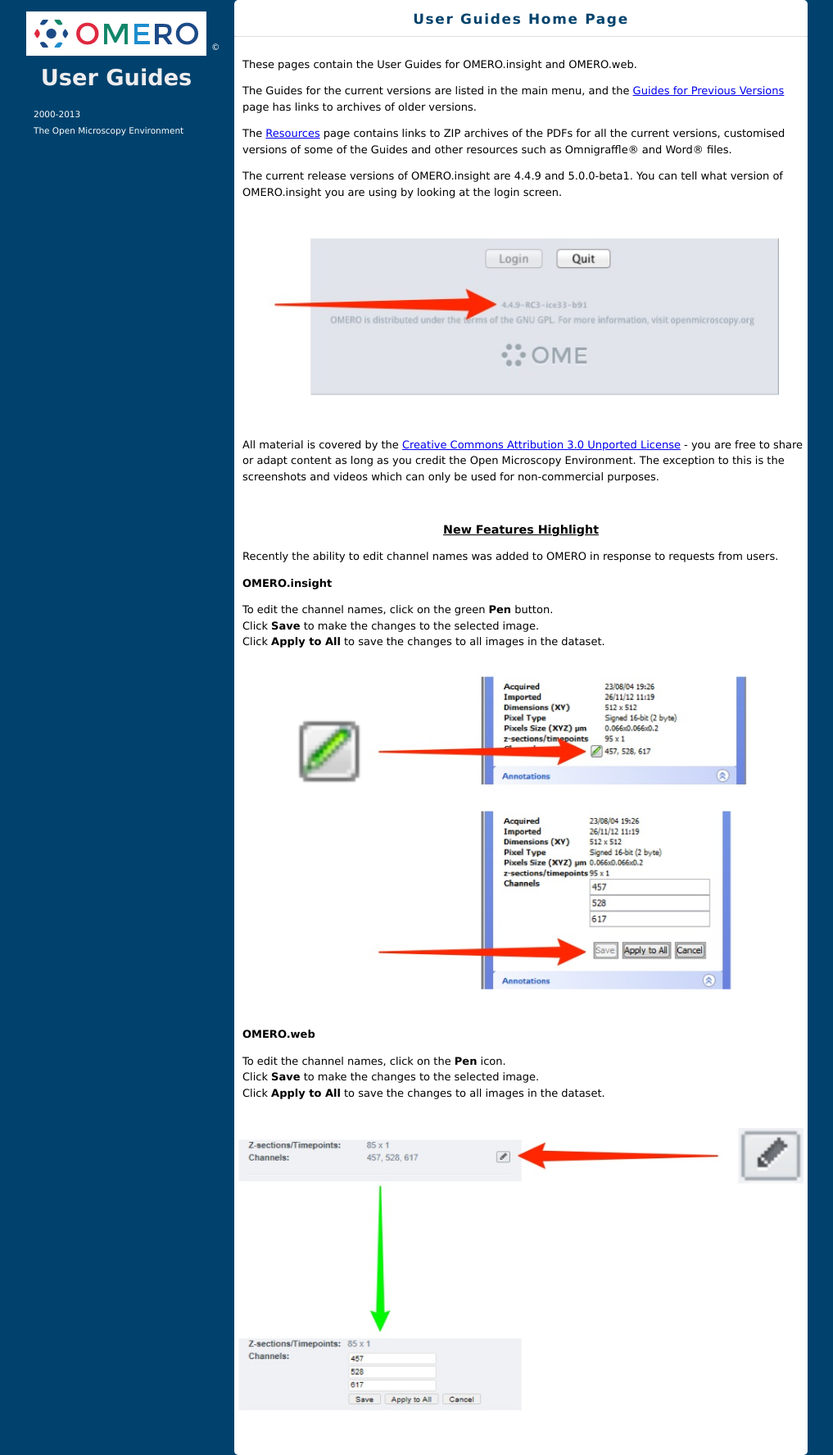
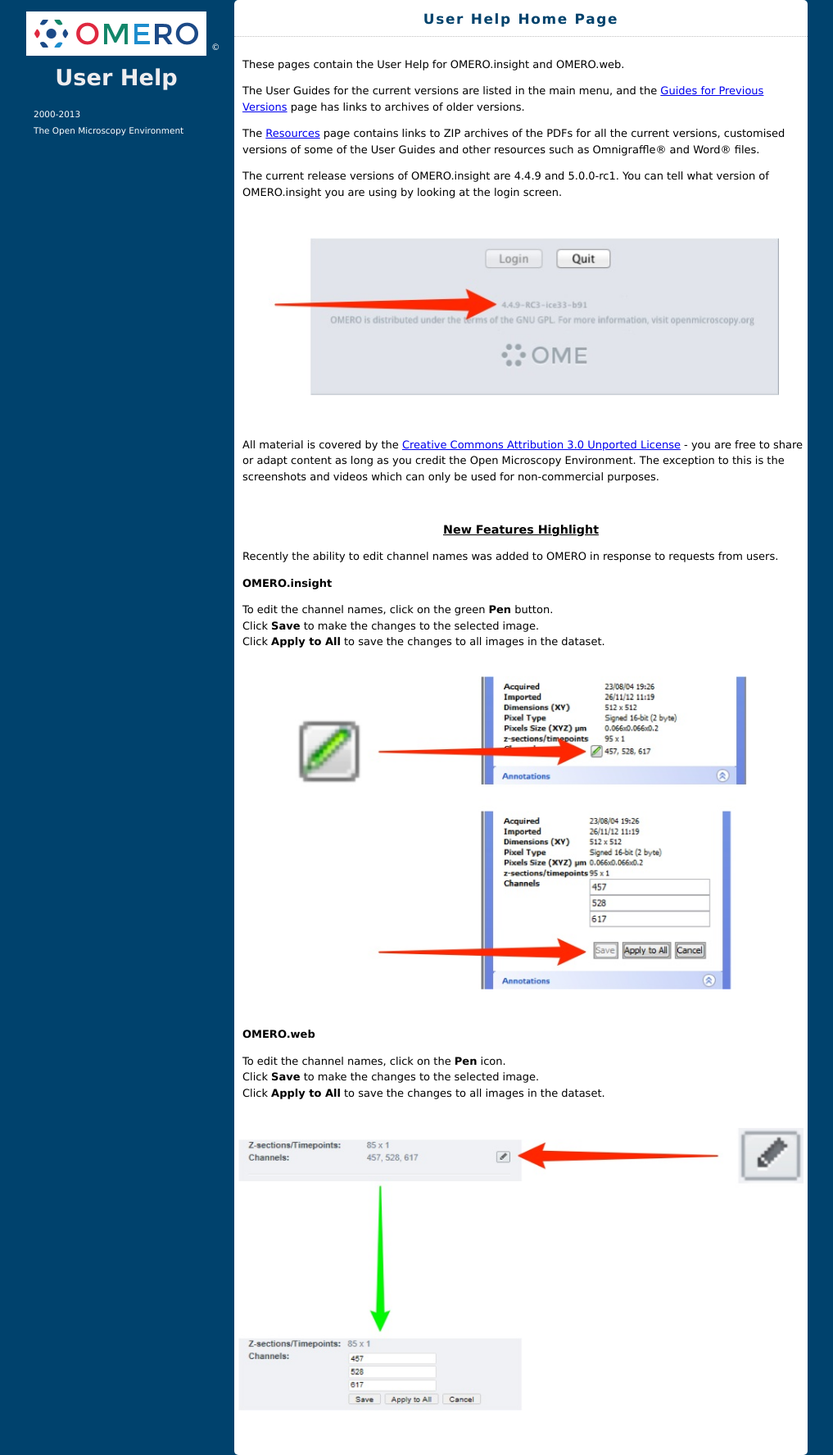
Before and after one commit to snoopycrimecop/ome-help, a Jekyll site: the page built from index.html, in a window 1280 px wide. Shown: the whole page at 82% size, without its empty margins (134-1151 px from the left). Built offline with Jekyll 4.4.1, drawn with Linux system fonts in a browser that asks for light colours; Markdown is read by kramdown in place of the engine named in the settings.

Commit message:
Change site title from "User Guides" to "User Help" in menu banner and home page

```diff
--- a/_layouts/default.html
+++ b/_layouts/default.html
@@ -1,7 +1,7 @@
 ---
 navigation:
     - id: l1-home
-      name: User Guides Home Page
+      name: User Help Home Page
       link: index.html
     - id: l1-quickstart
       name: Quickstart User Guides
@@ -120,7 +120,7 @@
 
                     <div id="banner">
                         <p><img src="{{ site.baseurl }}/images/omero-logo-on-white-220.png" alt="OMERO logo" /></p>
-                        <h1>User Guides</h1>
+                        <h1>User Help</h1>
                     </div> <!-- banner -->
 
                     <!-- Level 1 List -->
--- a/index.html
+++ b/index.html
@@ -1,12 +1,12 @@
 ---
 layout: default
-title: User Guides Home Page
+title: User Help Home Page
 ---
 
-<p>These pages contain the User Guides for OMERO.insight and OMERO.web.</p>
-<p>The Guides for the current versions are listed in the main menu, and the <a href="previous.html"> Guides for Previous Versions</a> page has links to archives of older versions.</p>
-<p>The <a href="resources.html">Resources</a> page contains links to ZIP archives of the PDFs for all the current versions,  customised versions of some of the Guides and other resources such as  Omnigraffle&reg; and Word&reg; files.</p>
-<p>The current release versions of OMERO.insight are 4.4.9 and 5.0.0-beta1. You can tell what version of OMERO.insight you are using by looking at the login screen.</p>
+<p>These pages contain the User Help for OMERO.insight and OMERO.web.</p>
+<p>The User Guides for the current versions are listed in the main menu, and the <a href="previous.html"> Guides for Previous Versions</a> page has links to archives of older versions.</p>
+<p>The <a href="resources.html">Resources</a> page contains links to ZIP archives of the PDFs for all the current versions,  customised versions of some of the User Guides and other resources such as  Omnigraffle&reg; and Word&reg; files.</p>
+<p>The current release versions of OMERO.insight are 4.4.9 and 5.0.0-rc1. You can tell what version of OMERO.insight you are using by looking at the login screen.</p>
 <p>&nbsp;</p>
 <p><img src="{{ site.baseurl }}/images/homeVersion.jpg" width="655" height="192" alt="OMERO.insight Version" /></p>
 <p>&nbsp;</p>
```
